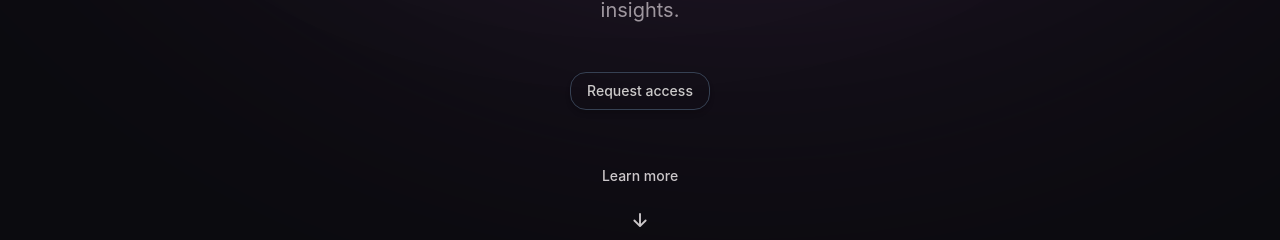
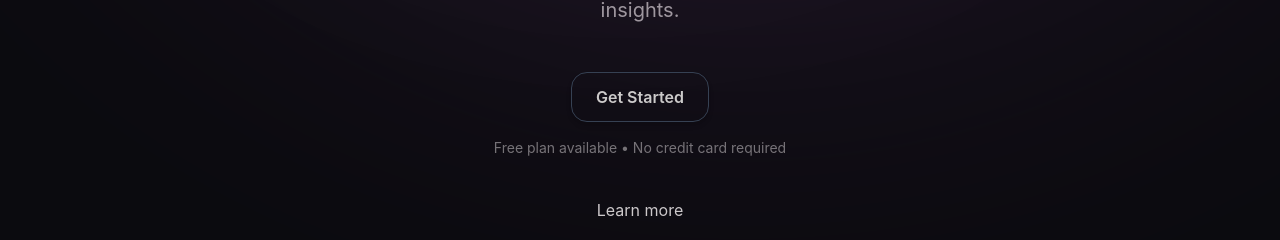
Before and after one commit to sombas100/xuris, a React (Vite) app in the folder client/: page / in a window 1280 px wide. Shown: the part 560-800 px from the top of the page. Built offline with nearby package versions, Linux system fonts and the light colour scheme; no server answers.

Commit message:
Fix UI layout/ add README

```diff
--- a/client/src/components/landing/Hero.tsx
+++ b/client/src/components/landing/Hero.tsx
@@ -1,7 +1,14 @@
 import { Button } from "@base-ui/react/button";
 import { IoArrowDownOutline } from "react-icons/io5";
+import { Link } from "react-router-dom";
 
 const Hero = () => {
+  const scrollToShowcase = () => {
+    document.getElementById("features")?.scrollIntoView({
+      behavior: "smooth",
+      block: "center",
+    });
+  };
   return (
     <div className="relative p-6 h-full">
       <div className="pointer-events-none absolute -top-240 -left-20 h-300 w-300 rounded-full bg-primary opacity-20 blur-[200px]" />
@@ -27,18 +34,32 @@ const Hero = () => {
             skill gaps, improves ATS performance, and helps you prepare for
             interviews with AI-powered insights.
           </p>
-          <div className="mt-12 flex flex-col items-center gap-4 text-sm font-medium">
+          <div className="mt-12 flex flex-col items-center">
+            <Link to="/sign-up">
+              <Button
+                className="relative overflow-visible cursor-pointer rounded-2xl border
+      border-gray-700 px-6 py-3 text-base font-semibold text-text shadow-md
+      transition-all duration-300 ease-out
+      hover:border-primary/40 hover:text-white
+      hover:shadow-[0_0_24px_rgba(204,93,232,0.45)]
+      after:absolute after:-bottom-px after:left-1/2 after:w-1/2
+      after:-translate-x-1/2 after:rounded-full
+      after:bg-primary/70 after:shadow-[0_0_10px_rgba(204,93,232,0.8)]
+      after:transition-all after:duration-300
+      hover:after:w-3/4 hover:after:shadow-[0_0_18px_rgba(204,93,232,1)]"
+              >
+                Get Started
+              </Button>
+            </Link>
+
+            <p className="mt-4 text-sm text-text/55">
+              Free plan available • No credit card required
+            </p>
+
             <Button
-              className="relative overflow-visible rounded-2xl border
-      border-gray-700 px-4 py-2 text-text shadow-md transition-all duration-300
-      ease-out cursor-pointer hover:border-primary/40 hover:text-white hover:shadow-[0_0_24px_rgba(204,93,232,0.45)]
-      after:absolute after:-bottom-px after:left-1/2 after:h:px after:w-1/2
-      after:-translate-x-1/2 after:rounded-full after:bg-primary/70 after:shadow-[0_0_10px_rgba(204,93,232,0.8)]
-      after:transition-all after:duration-300 hover:after:w-3/4 hover:after:shadow-[0_0_18px_rgba(204,93,232,1)]"
+              onClick={scrollToShowcase}
+              className="group mt-10 flex cursor-pointer flex-col items-center justify-center text-text transition-colors hover:text-white"
             >
-              Request access
-            </Button>
-            <Button className="group mt-10 flex flex-col items-center justify-center cursor-pointer text-text transition-colors hover:text-white">
               Learn more
               <IoArrowDownOutline
                 size={20}
--- a/client/src/index.css
+++ b/client/src/index.css
@@ -1,6 +1,8 @@
 @import "tailwindcss";
 
-
+html {
+  scroll-behavior: smooth;
+}
 
 @theme {
   --color-primary: #CC5DE8;
--- a/client/src/layouts/PublicPageLayout.tsx
+++ b/client/src/layouts/PublicPageLayout.tsx
@@ -1,31 +1,17 @@
-import type { ReactNode } from "react";
+import { Outlet } from "react-router-dom";
+import Navbar from "@/Navbar";
+import Footer from "@/Footer";
 
-import Footer from "@/Footer";
-import Navbar from "@/Navbar";
-
-type PublicPageLayoutProps = {
-  children: ReactNode;
-};
-
-export function PublicPageLayout({ children }: PublicPageLayoutProps) {
+export function PublicPageLayout() {
   return (
-    <main className="relative min-h-screen w-full overflow-x-hidden bg-background text-white">
-      <div
-        aria-hidden="true"
-        className="pointer-events-none absolute inset-0 -z-10 overflow-hidden"
-      >
-        <div className="absolute -left-40 -top-52 size-150 rounded-full bg-primary/15 blur-[190px]" />
-
-        <div className="absolute -right-50 top-[30%] size-125 rounded-full bg-primary/[0.07] blur-[170px]" />
-
-        <div className="absolute bottom-0 left-1/3 size-96 rounded-full bg-white/3 blur-[150px]" />
-      </div>
-
+    <div className="min-h-screen bg-background text-foreground">
       <Navbar />
 
-      <div className="px-4 sm:px-6 lg:px-8">{children}</div>
+      <main>
+        <Outlet />
+      </main>
 
       <Footer />
-    </main>
+    </div>
   );
 }
--- a/client/src/pages/contact-page.tsx
+++ b/client/src/pages/contact-page.tsx
@@ -26,7 +26,6 @@ export function ContactPage() {
   }
 
   return (
-    <PublicPageLayout>
     <div className="mx-auto w-full max-w-7xl pb-24">
       <PublicPageHeader
         eyebrow="Contact"
@@ -57,9 +56,7 @@ export function ContactPage() {
               <div>
                 <p className="text-sm font-medium text-white">Email</p>
 
-                  <p className="mt-1 text-sm text-white/45">
-                    contact@xuris.app
-                  </p>
+                <p className="mt-1 text-sm text-white/45">contact@xuris.app</p>
               </div>
             </div>
 
@@ -131,7 +128,6 @@ export function ContactPage() {
         </section>
       </section>
     </div>
-    </PublicPageLayout>
   );
 }
 
--- a/client/src/pages/faq-page.tsx
+++ b/client/src/pages/faq-page.tsx
@@ -2,7 +2,7 @@ import { useState } from "react";
 import { ChevronDown } from "lucide-react";
 
 import { PublicPageHeader } from "@/components/public/PublicPageHeader";
-import { PublicPageLayout } from "@/layouts/PublicPageLayout";
+
 import { cn } from "@/lib/utils";
 
 const faqs = [
@@ -51,7 +51,6 @@ export function FAQPage() {
   const [openQuestion, setOpenQuestion] = useState<number | null>(0);
 
   return (
-    <PublicPageLayout>
     <div className="mx-auto w-full max-w-4xl pb-24">
       <PublicPageHeader
         eyebrow="Frequently asked questions"
@@ -96,6 +95,5 @@ export function FAQPage() {
         })}
       </section>
     </div>
-    </PublicPageLayout>
   );
 }
--- a/client/src/pages/landing-page.tsx
+++ b/client/src/pages/landing-page.tsx
@@ -1,6 +1,5 @@
 import Hero from "@/components/landing/Hero";
-import Navbar from "../Navbar";
-import Footer from "@/Footer";
+
 import DashboardShowcase from "@/components/dashboard/DashboardShowcase";
 import FeaturesSection from "@/components/landing/FeaturesSection";
 import HowItWorksSection from "@/components/landing/HowItWorksSection";
@@ -8,11 +7,9 @@ import PricingSection from "@/components/landing/PricingSection";
 
 export function LandingPage() {
   return (
-    <main className="min-h-screen bg-background">
-      <Navbar />
-
+    <>
       <section className="mx-auto mt-30 flex w-full max-w-4xl flex-col items-center justify-center px-4 text-white sm:px-6 lg:px-8">
-        <span className="flex items-center justify-center rounded-full border-white bg-white/17 px-2">
+        <span className="flex items-center justify-center rounded-full bg-white/17 px-2">
           <h1 className="p-1 text-sm font-medium text-white">
             AI-powered career growth
           </h1>
@@ -25,7 +22,6 @@ export function LandingPage() {
       <FeaturesSection />
       <HowItWorksSection />
       <PricingSection />
-      <Footer />
-    </main>
+    </>
   );
 }
--- a/client/src/pages/pricing-page.tsx
+++ b/client/src/pages/pricing-page.tsx
@@ -1,10 +1,5 @@
 import PricingSection from "@/components/landing/PricingSection";
-import { PublicPageLayout } from "@/layouts/PublicPageLayout";
 
 export function PricingPage() {
-  return (
-    <PublicPageLayout>
-      <PricingSection />
-    </PublicPageLayout>
-  );
+  return <PricingSection />;
 }
--- a/client/src/pages/terms-page.tsx
+++ b/client/src/pages/terms-page.tsx
@@ -1,11 +1,9 @@
 import type { ReactNode } from "react";
 
 import { PublicPageHeader } from "@/components/public/PublicPageHeader";
-import { PublicPageLayout } from "@/layouts/PublicPageLayout";
 
 export function TermsPage() {
   return (
-    <PublicPageLayout>
     <div className="mx-auto w-full max-w-4xl pb-24">
       <PublicPageHeader
         eyebrow="Terms and conditions"
@@ -33,8 +31,8 @@ export function TermsPage() {
         <TermsSection title="3. AI-generated content">
           <p>
             Xuris provides AI-assisted analysis and generated content for
-              informational purposes. Outputs may contain inaccuracies and
-              should be reviewed before being used in an application.
+            informational purposes. Outputs may contain inaccuracies and should
+            be reviewed before being used in an application.
           </p>
 
           <p>
@@ -99,7 +97,6 @@ export function TermsPage() {
         </TermsSection>
       </article>
     </div>
-    </PublicPageLayout>
   );
 }
 
--- a/client/src/routes/AppRoutes.tsx
+++ b/client/src/routes/AppRoutes.tsx
@@ -23,19 +23,23 @@ import { TermsPage } from "@/pages/terms-page";
 import { BillingPage } from "@/features/billing/pages/BillingPage";
 import { CheckoutCancelledPage } from "@/features/billing/pages/CheckoutCancelledPage";
 
+import { PublicPageLayout } from "@/layouts/PublicPageLayout";
+
 const AppRoutes = () => {
   return (
     <Routes>
-      <Route path="/" element={<LandingPage />} />
+      <Route element={<PublicPageLayout />}>
+        <Route index element={<LandingPage />} />
+        <Route path="pricing" element={<PricingPage />} />
+        <Route path="about" element={<AboutPage />} />
+        <Route path="faq" element={<FAQPage />} />
+        <Route path="privacy" element={<PrivacyPage />} />
+        <Route path="terms" element={<TermsPage />} />
+        <Route path="contact" element={<ContactPage />} />
+      </Route>
+
       <Route path="/sign-in/*" element={<SignInPage />} />
       <Route path="/sign-up/*" element={<SignUpPage />} />
-
-      <Route path="/pricing" element={<PricingPage />} />
-      <Route path="/about" element={<AboutPage />} />
-      <Route path="/faq" element={<FAQPage />} />
-      <Route path="/privacy" element={<PrivacyPage />} />
-      <Route path="/terms" element={<TermsPage />} />
-      <Route path="/contact" element={<ContactPage />} />
 
       <Route
         path="/dashboard"
@@ -46,8 +50,6 @@ const AppRoutes = () => {
         }
       >
         <Route index element={<DashboardPage />} />
-
-        {/* Upcoming feature routes */}
         <Route path="resumes" element={<ResumesPage />} />
         <Route path="resumes/:resumeId" element={<ResumeDetailsPage />} />
         <Route path="resume-analysis" element={<ResumeAnalysisPage />} />
@@ -55,12 +57,12 @@ const AppRoutes = () => {
         <Route path="interview-prep" element={<InterviewPrepPage />} />
         <Route path="cover-letters" element={<CoverLettersPage />} />
         <Route path="applications" element={<ApplicationsPage />} />
-        <Route path="billing" element={<BillingPage />} />
-        <Route path="billing/cancelled" element={<CheckoutCancelledPage />} />
         <Route
           path="applications/:applicationId"
           element={<ApplicationDetailsPage />}
         />
+        <Route path="billing" element={<BillingPage />} />
+        <Route path="billing/cancelled" element={<CheckoutCancelledPage />} />
       </Route>
     </Routes>
   );
```
Also changed, not shown: client/src/pages/about-page.tsx (+8 -12 lines), client/src/pages/privacy-page.tsx (+9 -11 lines), 1 other file (tests, documents, lock files or other folders). Lines whose indentation alone changed are shown as unchanged.
